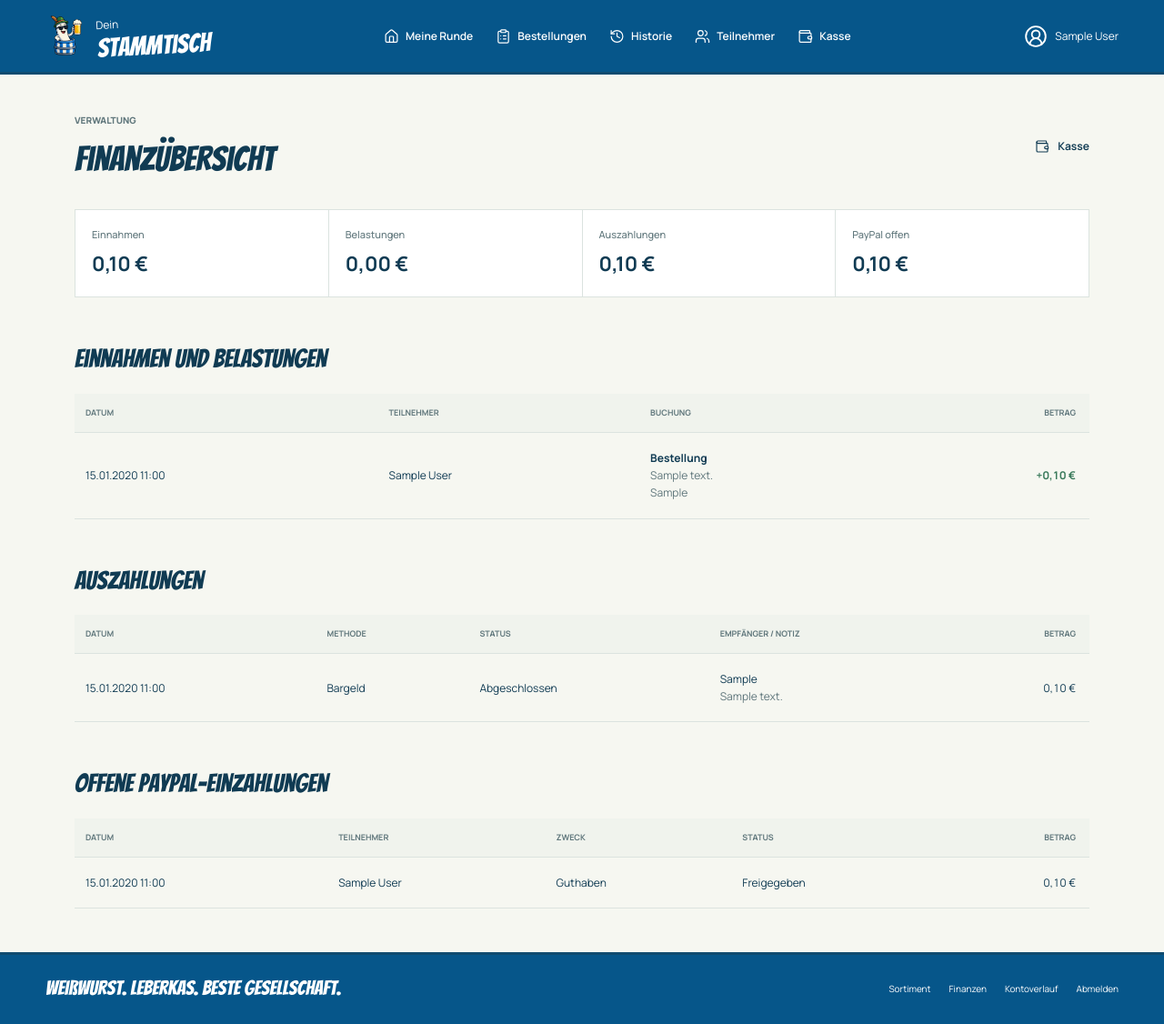
After one commit to hackenbergstefan/weisswurstkasse, a Django app: page /finanzen/ in a window 1280 px wide. The commit adds this page. Shown: the whole page at 91% size. Run offline with Django 5.2, Linux system fonts and the light colour scheme; a user stored in the database is signed in; tables that the repository leaves empty hold one stand-in row (values such as "Sample post"); parts of the project's set-up code (start-up, migrations or seed data) failed here and were passed over.

Commit message:
Add finance overview

```diff
--- a/config/urls.py
+++ b/config/urls.py
@@ -19,6 +19,7 @@ urlpatterns = [
     path("profile/", views.profile, name="profile"),
     path("products/", views.products, name="products"),
     path("payments/", views.payments, name="payments"),
+    path("finanzen/", views.finance_overview, name="finance_overview"),
     path("history/", views.history, name="history"),
     path("history/<int:user_id>/", views.history, name="user_history"),
     path("correction/<int:entry_id>/", views.correction, name="correction"),
--- a/templates/base.html
+++ b/templates/base.html
@@ -45,8 +45,8 @@
   </main>
   <footer class="site-footer"><strong>Weißwurst. Leberkas. Beste Gesellschaft.</strong>{% if user.is_authenticated %}
     <div>
-      {% if user.is_admin %}<a href="{% url 'products' %}">Sortiment</a>{% endif %}<a
-        href="{% url 'history' %}">Kontoverlauf</a>
+      {% if user.is_admin %}<a href="{% url 'products' %}">Sortiment</a><a
+        href="{% url 'finance_overview' %}">Finanzen</a>{% endif %}<a href="{% url 'history' %}">Kontoverlauf</a>
       <form method="post" action="{% url 'logout' %}">{% csrf_token %}<button class="text-button"
           type="submit">Abmelden</button></form>
     </div>{% endif %}
--- /dev/null
+++ b/templates/weisswurstrunde/finance_overview.html
@@ -0,0 +1,119 @@
+{% extends 'base.html' %}
+{% load money %}
+{% block title %}Finanzübersicht{% endblock %}
+{% block content %}
+<div class="page-heading">
+    <div>
+        <p class="eyebrow">Verwaltung</p>
+        <h1>Finanzübersicht</h1>
+    </div>
+    <a class="quiet-link" href="{% url 'payments' %}"><i data-lucide="wallet" aria-hidden="true"></i>Kasse</a>
+</div>
+<section class="account-summary" aria-label="Summen">
+    <div><span class="small-label">Einnahmen</span><strong>{{ income_total|euros }}</strong></div>
+    <div><span class="small-label">Belastungen</span><strong>{{ expense_total|euros }}</strong></div>
+    <div><span class="small-label">Auszahlungen</span><strong>{{ payout_total|euros }}</strong></div>
+    <div><span class="small-label">PayPal offen</span><strong>{{ pending_paypal_total|euros }}</strong></div>
+</section>
+
+<section class="section-space">
+    <h2>Einnahmen und Belastungen</h2>
+    <div class="table-scroll">
+        <table>
+            <thead>
+                <tr>
+                    <th>Datum</th>
+                    <th>Teilnehmer</th>
+                    <th>Buchung</th>
+                    <th class="numeric">Betrag</th>
+                </tr>
+            </thead>
+            <tbody>{% for entry in entries %}<tr>
+                    <td class="nowrap">{{ entry.created_at|date:'d.m.Y H:i' }}</td>
+                    <td>{{ entry.user.name }}</td>
+                    <td><strong>{{ entry.get_kind_display }}</strong>{% if entry.note %}<small
+                            class="block muted">{{ entry.note }}</small>{% endif %}{% if entry.method %}<small
+                            class="block muted">{{ entry.method }}</small>{% endif %}</td>
+                    <td class="numeric strong {% if entry.amount_cents > 0 %}positive{% endif %}">
+                        {% if entry.amount_cents > 0 %}+{% endif %}{{ entry.amount_cents|euros }}</td>
+                </tr>{% empty %}<tr>
+                    <td colspan="4" class="empty-state">Noch keine Buchungen.</td>
+                </tr>{% endfor %}</tbody>
+        </table>
+    </div>
+    {% if entries.has_other_pages %}<nav class="pagination" aria-label="Buchungen">
+        {% if entries.has_previous %}<a class="button secondary"
+            href="?entries_page={{ entries.previous_page_number }}">Zurück</a>{% endif %}
+        <span>{{ entries.number }} / {{ entries.paginator.num_pages }}</span>
+        {% if entries.has_next %}<a class="button secondary"
+            href="?entries_page={{ entries.next_page_number }}">Weiter</a>{% endif %}
+    </nav>{% endif %}
+</section>
+
+<section class="section-space">
+    <h2>Auszahlungen</h2>
+    <div class="table-scroll">
+        <table>
+            <thead>
+                <tr>
+                    <th>Datum</th>
+                    <th>Methode</th>
+                    <th>Status</th>
+                    <th>Empfänger / Notiz</th>
+                    <th class="numeric">Betrag</th>
+                </tr>
+            </thead>
+            <tbody>{% for payout in payouts %}<tr>
+                    <td class="nowrap">{{ payout.created_at|date:'d.m.Y H:i' }}</td>
+                    <td>{{ payout.get_method_display }}</td>
+                    <td>{{ payout.get_status_display }}</td>
+                    <td>{{ payout.recipient }}{% if payout.note %}<small
+                            class="block muted">{{ payout.note }}</small>{% endif %}</td>
+                    <td class="numeric">{{ payout.amount_cents|euros }}</td>
+                </tr>{% empty %}<tr>
+                    <td colspan="5" class="empty-state">Noch keine Auszahlungen.</td>
+                </tr>{% endfor %}</tbody>
+        </table>
+    </div>
+    {% if payouts.has_other_pages %}<nav class="pagination" aria-label="Auszahlungen">
+        {% if payouts.has_previous %}<a class="button secondary"
+            href="?payouts_page={{ payouts.previous_page_number }}">Zurück</a>{% endif %}
+        <span>{{ payouts.number }} / {{ payouts.paginator.num_pages }}</span>
+        {% if payouts.has_next %}<a class="button secondary"
+            href="?payouts_page={{ payouts.next_page_number }}">Weiter</a>{% endif %}
+    </nav>{% endif %}
+</section>
+
+<section class="section-space">
+    <h2>Offene PayPal-Einzahlungen</h2>
+    <div class="table-scroll">
+        <table>
+            <thead>
+                <tr>
+                    <th>Datum</th>
+                    <th>Teilnehmer</th>
+                    <th>Zweck</th>
+                    <th>Status</th>
+                    <th class="numeric">Betrag</th>
+                </tr>
+            </thead>
+            <tbody>{% for payment in pending_payments %}<tr>
+                    <td class="nowrap">{{ payment.created_at|date:'d.m.Y H:i' }}</td>
+                    <td>{{ payment.user.name }}</td>
+                    <td>{{ payment.get_purpose_display }}</td>
+                    <td>{{ payment.get_status_display }}</td>
+                    <td class="numeric">{{ payment.amount_cents|euros }}</td>
+                </tr>{% empty %}<tr>
+                    <td colspan="5" class="empty-state">Keine offenen PayPal-Einzahlungen.</td>
+                </tr>{% endfor %}</tbody>
+        </table>
+    </div>
+    {% if pending_payments.has_other_pages %}<nav class="pagination" aria-label="Offene PayPal-Einzahlungen">
+        {% if pending_payments.has_previous %}<a class="button secondary"
+            href="?paypal_page={{ pending_payments.previous_page_number }}">Zurück</a>{% endif %}
+        <span>{{ pending_payments.number }} / {{ pending_payments.paginator.num_pages }}</span>
+        {% if pending_payments.has_next %}<a class="button secondary"
+            href="?paypal_page={{ pending_payments.next_page_number }}">Weiter</a>{% endif %}
+    </nav>{% endif %}
+</section>
+{% endblock %}
--- a/weisswurstrunde/views.py
+++ b/weisswurstrunde/views.py
@@ -533,6 +533,49 @@ def cashbox_summary():
 
 
 @login_required
+@require_GET
+def finance_overview(request):
+    if not request.user.is_active or not request.user.is_admin:
+        raise PermissionDenied
+
+    entries = (
+        LedgerEntry.objects.filter(LedgerEntry.balance_filter())
+        .select_related("user", "recorded_by", "order__event")
+        .order_by("-created_at", "-pk")
+    )
+    entry_totals = entries.aggregate(
+        income=Sum("amount_cents", filter=Q(amount_cents__gt=0)),
+        expenses=Sum("amount_cents", filter=Q(amount_cents__lt=0)),
+    )
+    payouts = Payout.objects.select_related("created_by").order_by("-created_at", "-pk")
+    payout_total = (
+        payouts.filter(status=Payout.Status.COMPLETED).aggregate(total=Sum("amount_cents"))["total"]
+        or 0
+    )
+    pending_payments = (
+        PayPalPayment.objects.filter(status__in=paypal.OPEN_PAYMENT_STATUSES)
+        .select_related("user")
+        .order_by("-created_at", "-pk")
+    )
+    return render(
+        request,
+        "weisswurstrunde/finance_overview.html",
+        {
+            "entries": Paginator(entries, 50).get_page(request.GET.get("entries_page")),
+            "payouts": Paginator(payouts, 50).get_page(request.GET.get("payouts_page")),
+            "pending_payments": Paginator(pending_payments, 50).get_page(
+                request.GET.get("paypal_page")
+            ),
+            "income_total": entry_totals["income"] or 0,
+            "expense_total": abs(entry_totals["expenses"] or 0),
+            "payout_total": payout_total,
+            "pending_paypal_total": pending_payments.aggregate(total=Sum("amount_cents"))["total"]
+            or 0,
+        },
+    )
+
+
+@login_required
 @require_http_methods(["GET", "POST"])
 def payments(request):
     if request.user.is_admin:
```
Also changed, not shown: weisswurstrunde/tests/test_views.py (+79 -0 lines).
